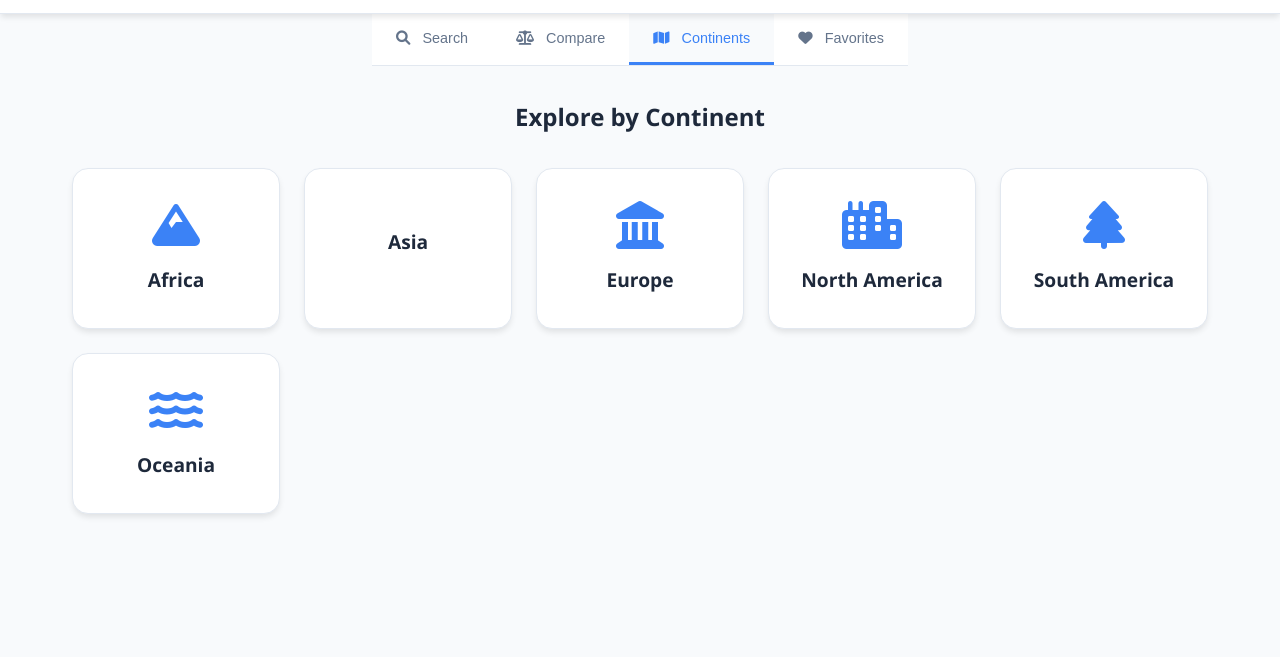
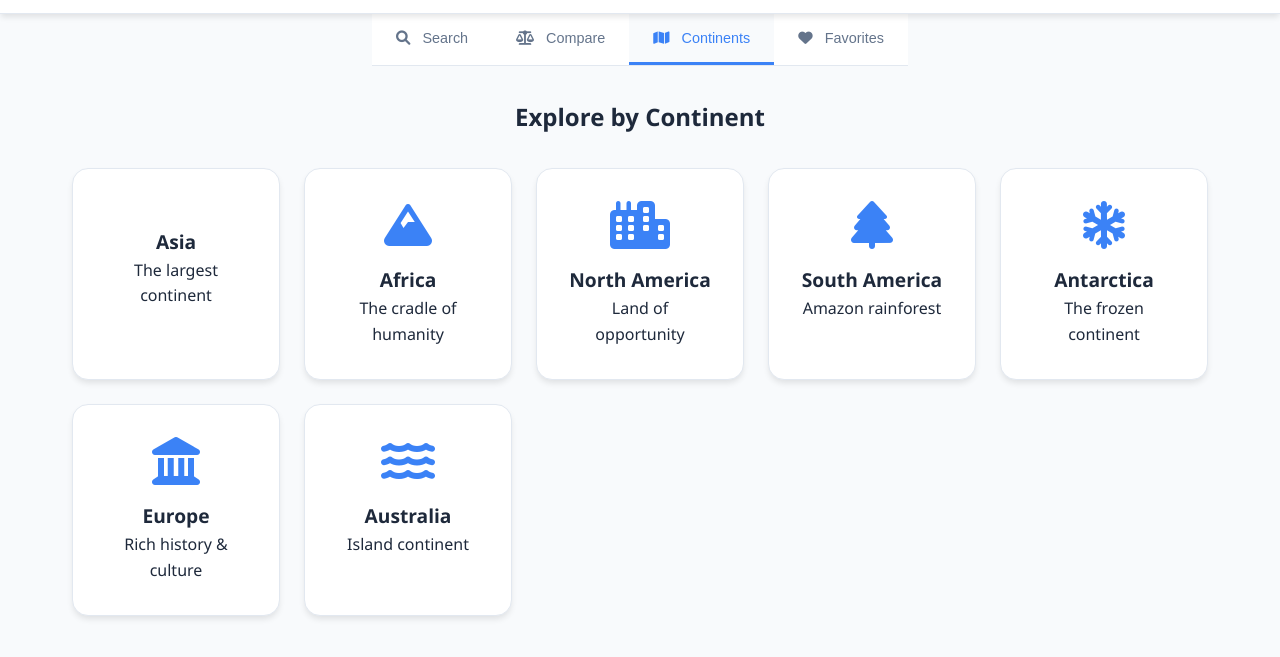
Before and after one commit to HarshKumar866/World-Info, a plain HTML site: page index.html in a window 1280 px wide. Both pictures are taken after a click on the button "Continents". Shown: the part 65-722 px from the top of the page. Drawn offline with nearby package versions, Linux system fonts and the light colour scheme; no server answers; some icons are missing.

Commit message:
Update index.html

```diff
--- a/index.html
+++ b/index.html
@@ -94,29 +94,40 @@
                 <div class="continents-section">
                     <h2>Explore by Continent</h2>
                     <div class="continents-grid">
+                        <div class="continent-card" data-continent="Asia">
+                            <i class="fas fa-pagoda"></i>
+                            <h3>Asia</h3>
+                            <p class="continent-description">The largest continent</p>
+                        </div>
                         <div class="continent-card" data-continent="Africa">
                             <i class="fas fa-mountain"></i>
                             <h3>Africa</h3>
+                            <p class="continent-description">The cradle of humanity</p>
                         </div>
-                        <div class="continent-card" data-continent="Asia">
-                            <i class="fas fa-pagoda"></i>
-                            <h3>Asia</h3>
+                        <div class="continent-card" data-continent="North America">
+                            <i class="fas fa-city"></i>
+                            <h3>North America</h3>
+                            <p class="continent-description">Land of opportunity</p>
+                        </div>
+                        <div class="continent-card" data-continent="South America">
+                            <i class="fas fa-tree"></i>
+                            <h3>South America</h3>
+                            <p class="continent-description">Amazon rainforest</p>
+                        </div>
+                        <div class="continent-card" data-continent="Antarctica">
+                            <i class="fas fa-snowflake"></i>
+                            <h3>Antarctica</h3>
+                            <p class="continent-description">The frozen continent</p>
                         </div>
                         <div class="continent-card" data-continent="Europe">
                             <i class="fas fa-landmark"></i>
                             <h3>Europe</h3>
+                            <p class="continent-description">Rich history & culture</p>
                         </div>
-                        <div class="continent-card" data-continent="North America">
-                            <i class="fas fa-city"></i>
-                            <h3>North America</h3>
-                        </div>
-                        <div class="continent-card" data-continent="South America">
-                            <i class="fas fa-tree"></i>
-                            <h3>South America</h3>
-                        </div>
-                        <div class="continent-card" data-continent="Oceania">
+                        <div class="continent-card" data-continent="Australia">
                             <i class="fas fa-water"></i>
-                            <h3>Oceania</h3>
+                            <h3>Australia</h3>
+                            <p class="continent-description">Island continent</p>
                         </div>
                     </div>
                     <div id="continent-countries" class="continent-countries"></div>
```
